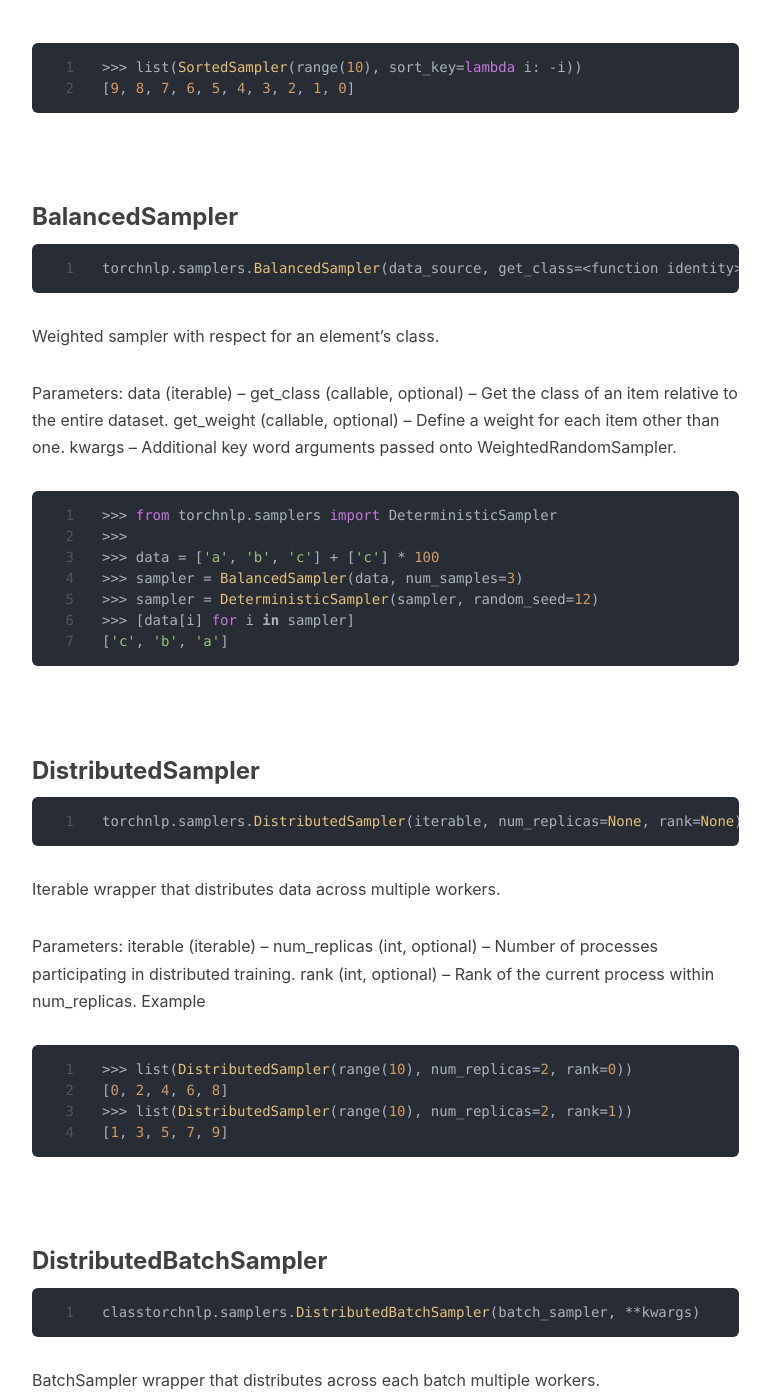
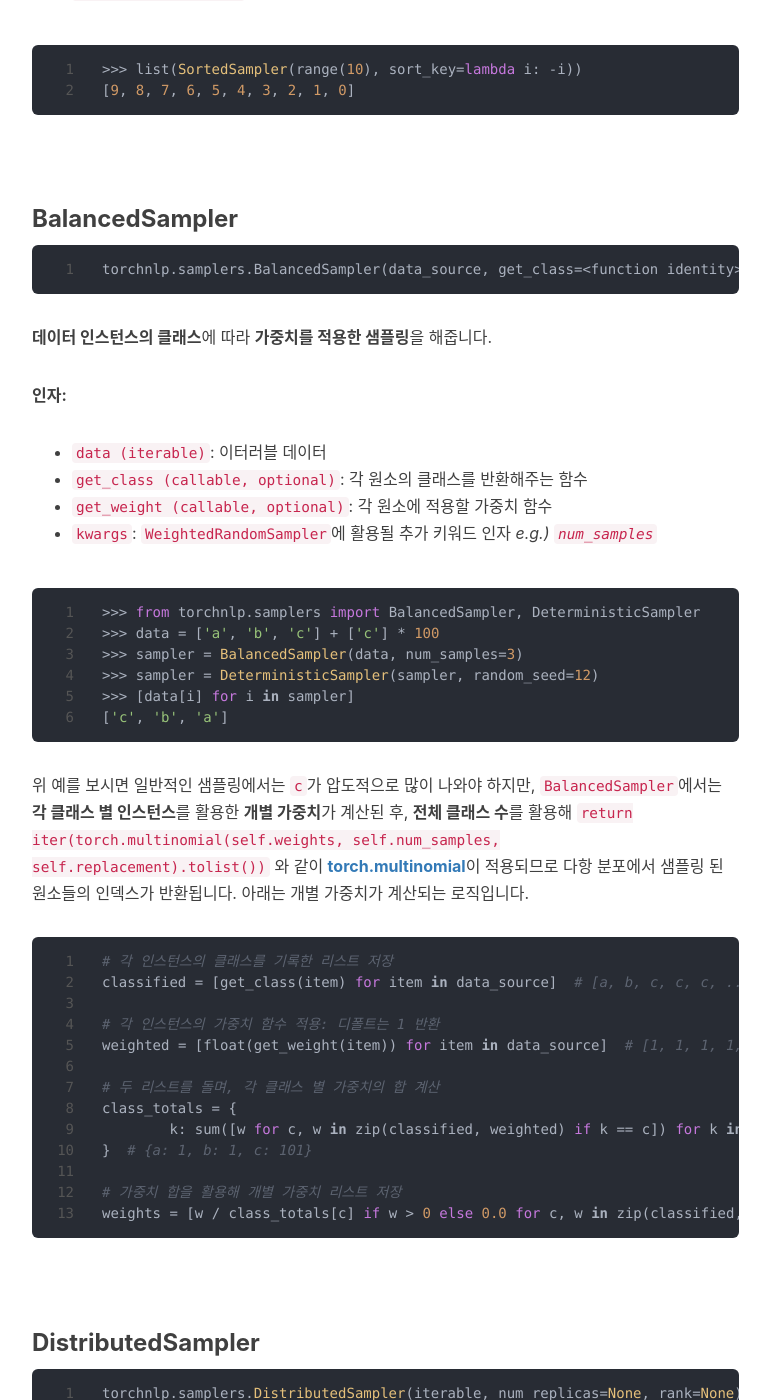
Before and after one commit to Huffon/huffon.github.io, a Jekyll site: the page built from _posts/2020-06-02-sampler.md, in a window 1280 px wide and 1400 px high, scrolled down 1197 px. Shown: the whole window, without its empty margins (233-1003 px from the left). Built offline with Jekyll 4.4.1, drawn with Linux system fonts in a browser that asks for light colours; nearby versions of some CDN libraries; comment, search, counter and statistics services are not loaded; some of the changed text lies outside the part shown.

Commit message:
Add balancer

````diff
--- a/_posts/2020-06-02-sampler.md
+++ b/_posts/2020-06-02-sampler.md
@@ -11,7 +11,7 @@
   - Deep Learning
 ---
 
-**PyTorch** 진영에서 공식적으로 지원하는 torchtext 라이브러리에는 데이터 샘플링에 활용되는 다양한 **샘플러** 클래스를 지원하고 있습니다. **샘플러**는 데이터셋으로부터 각각의 샘플들을 어떠한 방식으로 내줄 것인지에 대해 정의하는 클래스입니다. 공식 문서에서 소개하고 있는 **샘플러** 클래스를 살펴보며, 각각의 샘플러가 어떠한 기능을 제공해주고 있는지 살펴보도록 하겠습니다.
+**PyTorch**의 서드 파티인 `torchnlp` 라이브러리에는 데이터 샘플링에 활용되는 다양한 **샘플러** 클래스를 지원하고 있습니다. **샘플러**는 데이터셋으로부터 각각의 샘플들을 어떠한 방식으로 내줄 것인지에 대해 정의하는 클래스입니다. 공식 문서에서 소개하고 있는 **샘플러** 클래스를 살펴보며, 각각의 샘플러가 어떠한 기능을 제공해주고 있는지 살펴보도록 하겠습니다.
 
 ### RepeatSampler
 
@@ -28,13 +28,13 @@
 
 ### SortedSampler
 
-
-**torchnlp.samplers.SortedSampler(data, sort_key=<function identity>)**
-
+```
+torchnlp.samplers.SortedSampler(data, sort_key=<function identity>)
+```
 
 **키 함수에 의해 정렬**된 리스트를 항상 **동일한 순서**의 시퀀스 원소로 샘플링해줍니다.
 
-**인자**
+**인자:**
 - `data (iterable)`: 이터러블 데이터
 - `sort_key (callable)`: 리스트 내 원소를 정렬할 기준이 될 수 있는 키 함수
 
@@ -47,25 +47,43 @@
 
 ### BalancedSampler
 
-```python
+```
 torchnlp.samplers.BalancedSampler(data_source, get_class=<function identity>, get_weight=<function BalancedSampler.<lambda>>, **kwargs)
 ```
-Weighted sampler with respect for an element’s class.
 
-Parameters:
-data (iterable) –
-get_class (callable, optional) – Get the class of an item relative to the entire dataset.
-get_weight (callable, optional) – Define a weight for each item other than one.
-kwargs – Additional key word arguments passed onto WeightedRandomSampler.
+**데이터 인스턴스의 클래스**에 따라 **가중치를 적용한 샘플링**을 해줍니다.
+
+**인자:**
+- `data (iterable)`: 이터러블 데이터
+- `get_class (callable, optional)`: 각 원소의 클래스를 반환해주는 함수
+- `get_weight (callable, optional)`: 각 원소에 적용할 가중치 함수
+- `kwargs`: [`WeightedRandomSampler`](https://github.com/PetrochukM/PyTorch-NLP/blob/60112df3132b9b45c03ea91bc97dfce5f5bb6ecb/torchnlp/_third_party/weighted_random_sampler.py#L7)에 활용될 추가 키워드 인자 _e.g.) `num_samples`_
 
 ```python
->>> from torchnlp.samplers import DeterministicSampler
->>>
+>>> from torchnlp.samplers import BalancedSampler, DeterministicSampler
 >>> data = ['a', 'b', 'c'] + ['c'] * 100
 >>> sampler = BalancedSampler(data, num_samples=3)
 >>> sampler = DeterministicSampler(sampler, random_seed=12)
 >>> [data[i] for i in sampler]
 ['c', 'b', 'a']
+```
+
+위 예를 보시면 일반적인 샘플링에서는 `c`가 압도적으로 많이 나와야 하지만, `BalancedSampler`에서는 **각 클래스 별 인스턴스**를 활용한 **개별 가중치**가 계산된 후, **전체 클래스 수**를 활용해 `return iter(torch.multinomial(self.weights, self.num_samples, self.replacement).tolist())` 와 같이 [**torch.multinomial**](https://pytorch.org/docs/master/generated/torch.multinomial.html)이 적용되므로 다항 분포에서 샘플링 된 원소들의 인덱스가 반환됩니다. 아래는 개별 가중치가 계산되는 로직입니다.
+
+```python
+# 각 인스턴스의 클래스를 기록한 리스트 저장
+classified = [get_class(item) for item in data_source]  # [a, b, c, c, c, ...]
+
+# 각 인스턴스의 가중치 함수 적용: 디폴트는 1 반환
+weighted = [float(get_weight(item)) for item in data_source]  # [1, 1, 1, 1, ...]
+
+# 두 리스트를 돌며, 각 클래스 별 가중치의 합 계산
+class_totals = {
+	k: sum([w for c, w in zip(classified, weighted) if k == c]) for k in set(classified)
+}  # {a: 1, b: 1, c: 101}
+
+# 가중치 합을 활용해 개별 가중치 리스트 저장
+weights = [w / class_totals[c] if w > 0 else 0.0 for c, w in zip(classified, weighted)]  # [0, 0, 0.009, 0.009, ...]
 ```
 
 <br/>
````
